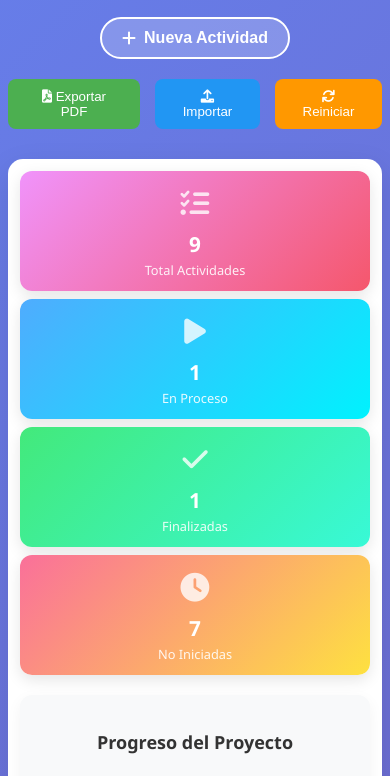
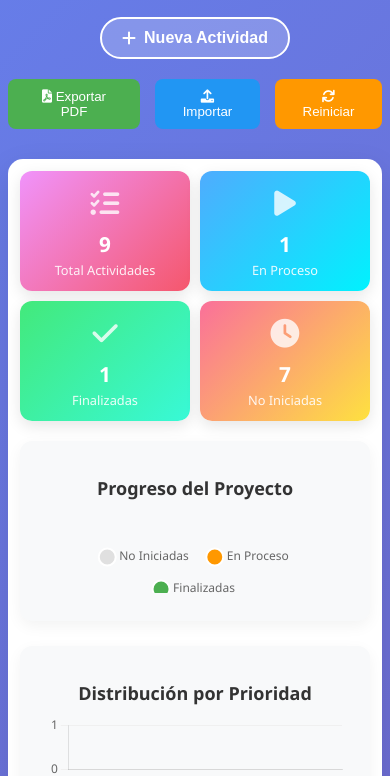
Before and after one commit to Sneider22/organizador_proyectos, a plain HTML site: page index.html in a window 390 px wide. Shown: the part 90-866 px from the top of the page. Drawn offline with nearby package versions, Linux system fonts and the light colour scheme.

Commit message:
Add files via upload

```diff
--- a/index.html
+++ b/index.html
@@ -1,15 +1,17 @@
 <!DOCTYPE html>
 <html lang="es">
+
 <head>
     <meta charset="UTF-8">
     <meta name="viewport" content="width=device-width, initial-scale=1.0">
     <title>Organizador de Proyectos</title>
-    <link rel="stylesheet" href="style.css">
+    <link rel="stylesheet" href="style.css?v=1.0">
     <script src="https://cdn.jsdelivr.net/npm/chart.js"></script>
     <script src="https://cdnjs.cloudflare.com/ajax/libs/jspdf/2.5.1/jspdf.umd.min.js"></script>
     <script src="https://cdnjs.cloudflare.com/ajax/libs/html2canvas/1.4.1/html2canvas.min.js"></script>
     <link href="https://cdnjs.cloudflare.com/ajax/libs/font-awesome/6.0.0/css/all.min.css" rel="stylesheet">
 </head>
+
 <body>
     <div class="container">
         <header>
@@ -166,4 +168,5 @@
 
     <script src="main.js"></script>
 </body>
+
 </html>
--- a/style.css
+++ b/style.css
@@ -493,8 +493,8 @@ select:focus {
     }
 
     .stats-cards {
-        grid-template-columns: 1fr;
-        gap: 8px;
+        grid-template-columns: repeat(2, 1fr);
+        gap: 10px;
     }
 
     .stat-card {
```
Also changed, not shown: 1 other file.
